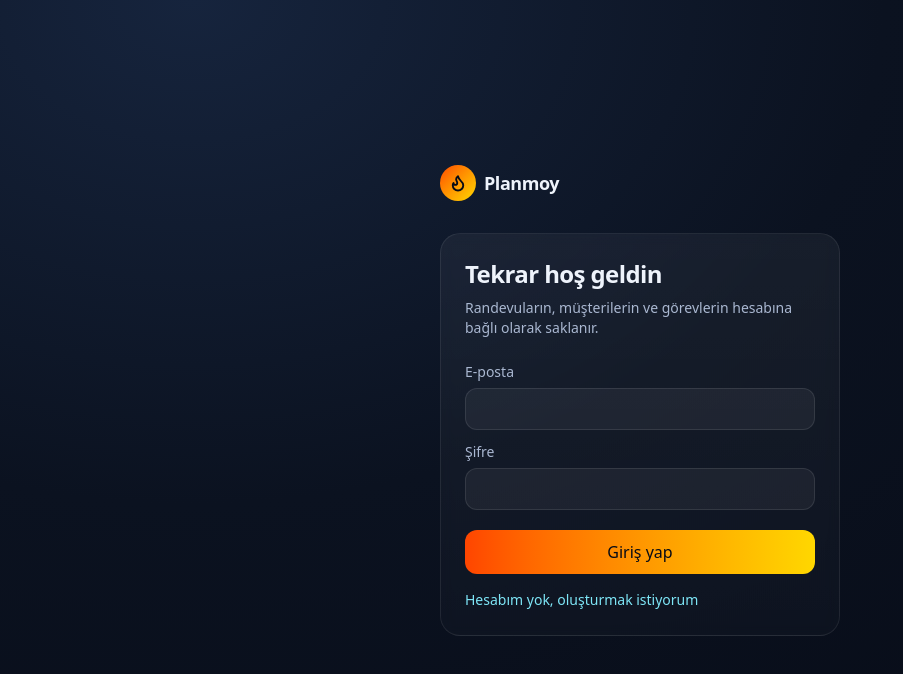
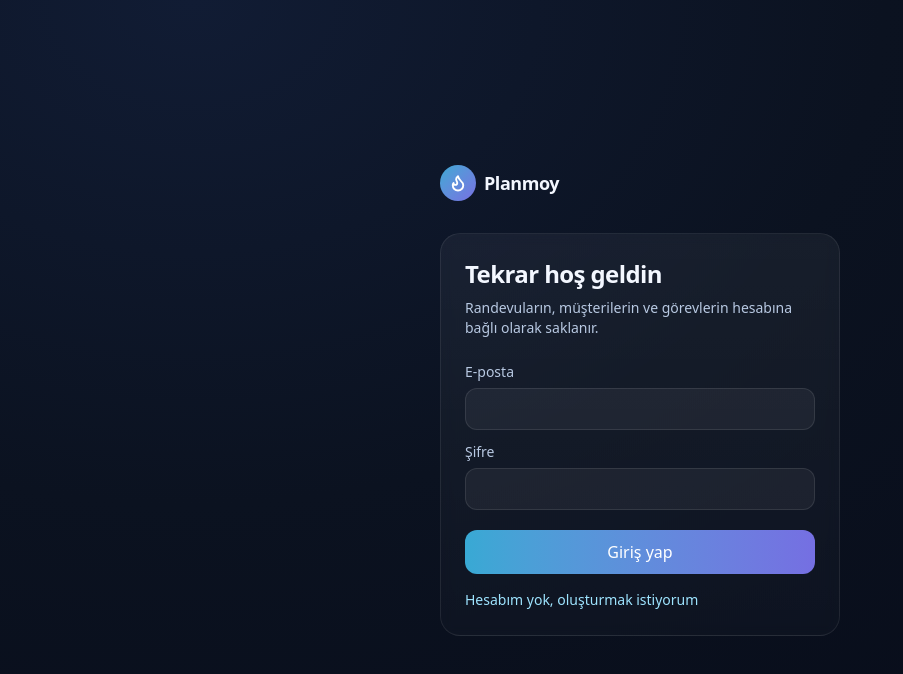
Before and after one commit to Tuncertur/planmoy, a React (Vite) app: page / in a window 1280 px wide. Shown: the top 674 px of the page, without its empty margins (0-903 px from the left). Built offline with nearby package versions, Linux system fonts and the light colour scheme; no server answers.

Commit message:
Tasarım renklerini FireVibe'ın gerçek space-theme.css değerleriyle düzelt (turuncu/altın yerine mavi/mor/cyan)

```diff
--- a/src/index.css
+++ b/src/index.css
@@ -13,25 +13,24 @@
 @theme {
   --font-sans: "Geist Sans", ui-sans-serif, system-ui, sans-serif;
 
-  /* Atmosphere */
-  --color-space-950: #070b16;
+  /* Atmosphere — FireVibe'ın gerçek space-theme.css'inden birebir alındı */
+  --color-space-950: #070b18;
   --color-space-900: #0b1220;
-  --color-space-800: #101a2e;
-  --color-space-700: #16243d;
-  --color-space-600: #1e3153;
+  --color-space-800: #0e1528;
+  --color-space-700: #111c34;
+  --color-space-600: #334665;
 
-  /* Orbit accents */
-  --color-cyan-400: #4dd8f0;
-  --color-cyan-300: #7ee6f7;
-  --color-gold-400: #ffd700;
-  --color-gold-300: #ffe45c;
-  --color-ember-500: #ff4500;
-  --color-ember-600: #dc143c;
+  /* Orbit accents — gerçek değerler */
+  --color-cyan-400: #70d6ff;
+  --color-cyan-300: #9ee4ff;
+  --color-violet-400: #9a8cff;
+  --color-gold-400: #ffd36a;
+  --color-gold-300: #ffe19a;
 
   /* Text */
-  --color-mist-100: #eef3fb;
-  --color-mist-300: #aab8d1;
-  --color-mist-500: #6c7c9c;
+  --color-mist-100: #f3f7ff;
+  --color-mist-300: #b8c9e2;
+  --color-mist-500: #7f93b3;
 }
 
 html {
--- a/src/screens/AuthScreen.tsx
+++ b/src/screens/AuthScreen.tsx
@@ -42,8 +42,8 @@ export function AuthScreen() {
   return (
     <div className="relative z-10 mx-auto flex min-h-screen max-w-md flex-col justify-center px-6">
       <div className="mb-8 flex items-center gap-2">
-        <div className="flex h-9 w-9 items-center justify-center rounded-full bg-gradient-to-br from-[var(--color-ember-500)] to-[var(--color-gold-400)]">
-          <Flame size={18} className="text-space-950" strokeWidth={2.5} />
+        <div className="flex h-9 w-9 items-center justify-center rounded-full bg-gradient-to-br from-[#38a9d4] to-[#756fe2]">
+          <Flame size={18} className="text-white" strokeWidth={2.5} />
         </div>
         <span className="text-lg font-semibold tracking-tight">Planmoy</span>
       </div>
@@ -78,7 +78,7 @@ export function AuthScreen() {
           </label>
 
           {error && (
-            <p className="text-sm text-[var(--color-ember-600)]" role="alert">
+            <p className="text-sm text-[#ff8a80]" role="alert">
               {error}
             </p>
           )}
@@ -86,7 +86,7 @@ export function AuthScreen() {
           <button
             type="submit"
             disabled={busy}
-            className="mt-2 flex items-center justify-center gap-2 rounded-xl bg-gradient-to-r from-[var(--color-ember-500)] to-[var(--color-gold-400)] py-2.5 font-medium text-[var(--color-space-950)] transition-opacity disabled:opacity-60"
+            className="mt-2 flex items-center justify-center gap-2 rounded-xl bg-gradient-to-r from-[#38a9d4] to-[#756fe2] py-2.5 font-medium text-white transition-opacity disabled:opacity-60"
           >
             {busy && <Loader2 size={16} className="animate-spin" />}
             {mode === "up" ? tt(copy.submitUp) : tt(copy.submitIn)}
--- a/src/screens/Dashboard.tsx
+++ b/src/screens/Dashboard.tsx
@@ -141,8 +141,8 @@ export function Dashboard({ userId }: { userId: string }) {
       <div className="relative z-10 mx-auto max-w-5xl px-6 py-10 sm:py-14">
         <header className="flex items-center justify-between rise-in">
           <div className="flex items-center gap-2">
-            <div className="flex h-9 w-9 items-center justify-center rounded-full bg-gradient-to-br from-[var(--color-ember-500)] to-[var(--color-gold-400)]">
-              <Flame size={18} className="text-space-950" strokeWidth={2.5} />
+            <div className="flex h-9 w-9 items-center justify-center rounded-full bg-gradient-to-br from-[#38a9d4] to-[#756fe2]">
+              <Flame size={18} className="text-white" strokeWidth={2.5} />
             </div>
             <span className="text-lg font-semibold tracking-tight">Planmoy</span>
           </div>
```
